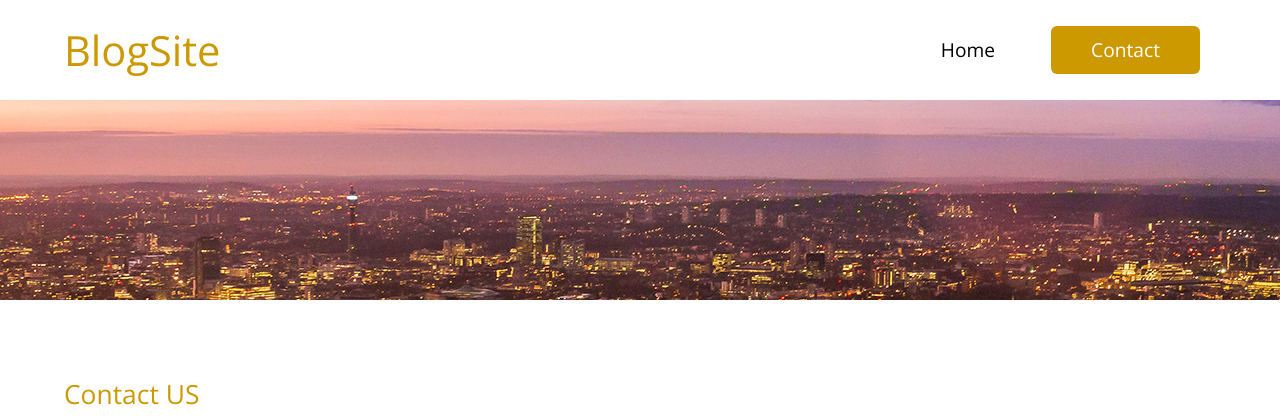
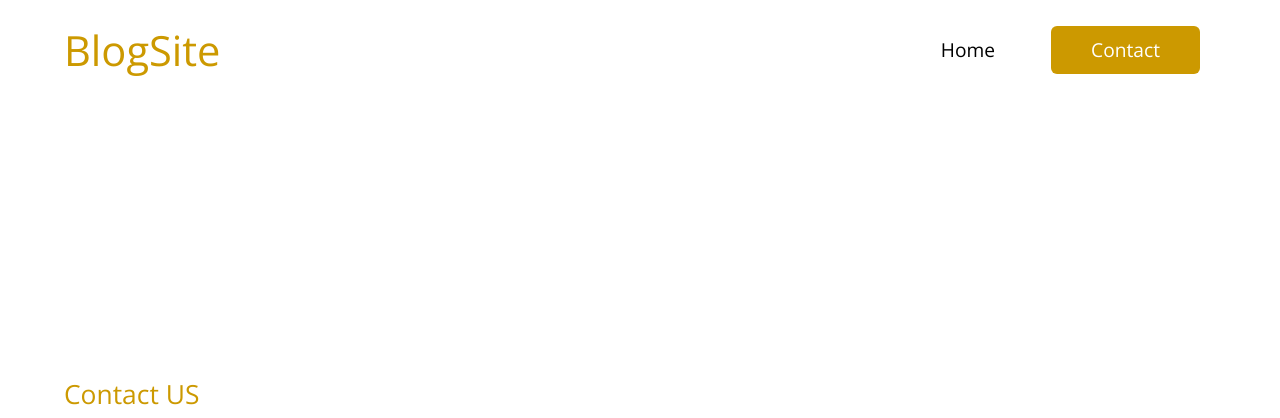
Before and after one commit to Rushijaviya/blogcite, a Django app: page /contact in a window 1280 px wide. Shown: the top 418 px of the page. Run offline with Django 3.2, Linux system fonts and the light colour scheme; some libraries are stand-ins or nearby versions.

Commit message:
image fixed

```diff
--- a/static/css/templatemo-style.css
+++ b/static/css/templatemo-style.css
@@ -91,7 +91,7 @@ h2 { font-size: 2.2rem; }
 
 .tm-about-img-container { background-image: url('../img/tm-about-img.jpg');	}
 .tm-blog-img-container { background-image: url('../img/tm-blog-img.jpg'); }
-.tm-contact-img-container { background-image: url('../img/tm-contact-img.jpg'); }
+
 
 .tm-about-img-container,
 .tm-blog-img-container,
```
